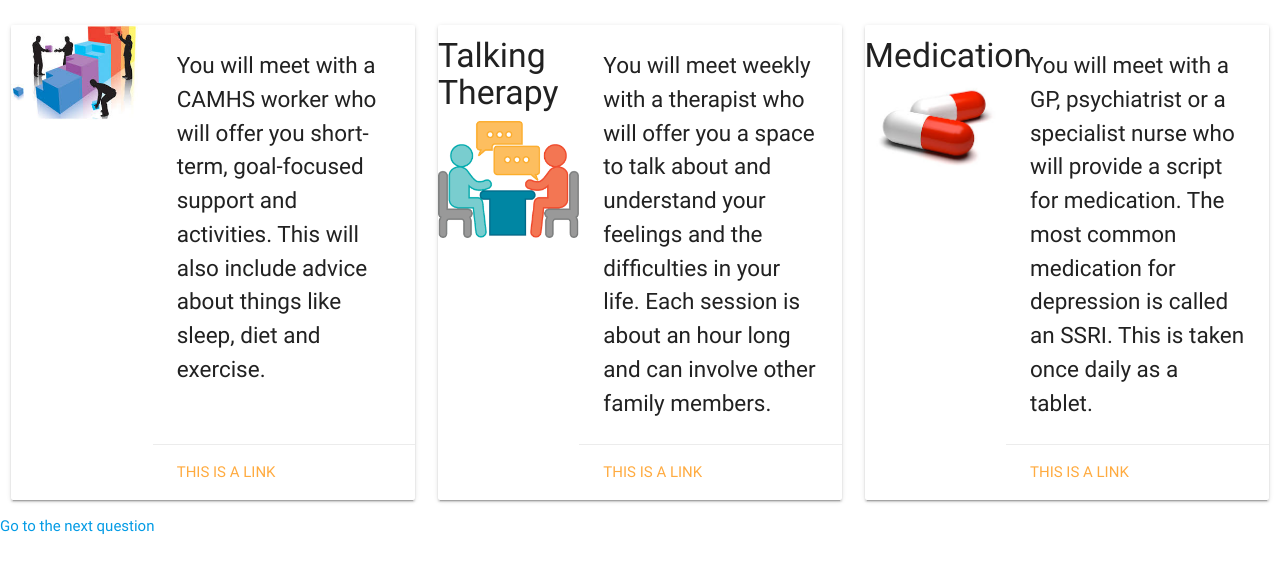
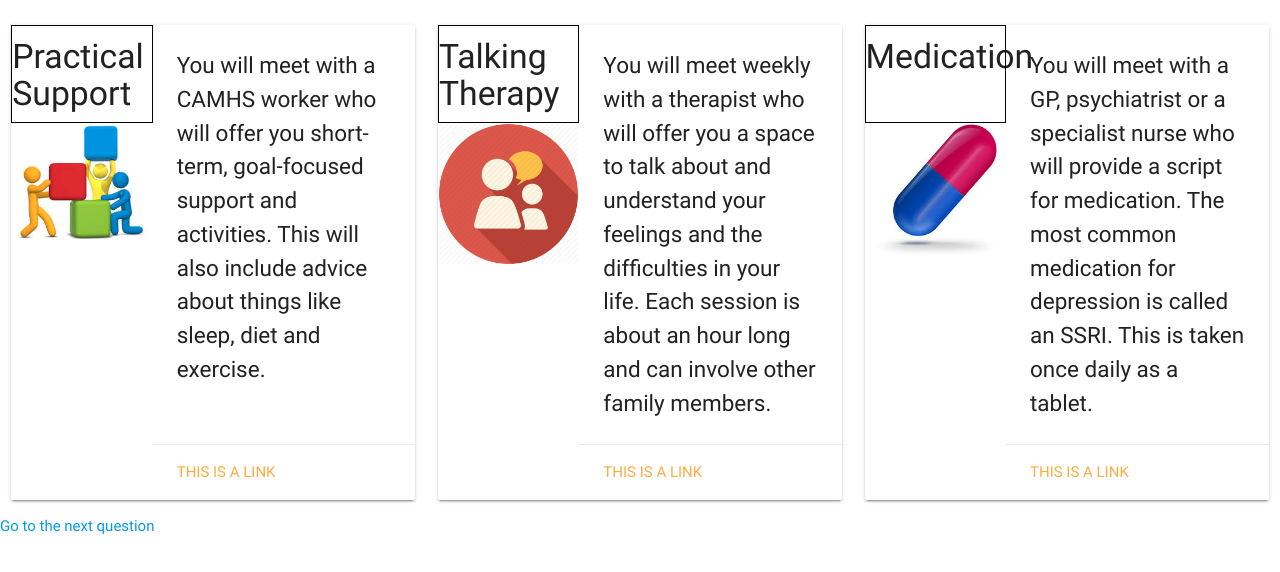
Before and after one commit to CYPIAPT-LNDSE/sdm-app, a plain HTML site: page src/static/3cards_layout.html in a window 1280 px wide. Shown: the part 80-652 px from the top of the page. Drawn offline with nearby package versions, Linux system fonts and the light colour scheme.

Commit message:
change icons

```diff
--- a/src/static/3cards_layout.html
+++ b/src/static/3cards_layout.html
@@ -26,7 +26,7 @@
       <div class="col s12 m4 l4">
         <div class="card horizontal">
           <div class="card-image">
-            <div class="card-title">
+            <div class="card-name">
             <h5>{{treatments.practical_support.name}}</h5>
           </div>
             <img src={{treatments.practical_support.icon}} alt="" />
@@ -45,7 +45,9 @@
       <div class="col s12 m4 l4">
         <div class="card horizontal">
           <div class="card-image">
+            <div class="card-name">
             <h5>{{treatments.talking_therapy.name}}</h5>
+          </div>
             <img src={{treatments.talking_therapy.icon}} alt="" />
           </div>
           <div class="card-stacked">
@@ -62,7 +64,9 @@
       <div class="col s12 m4 l4">
         <div class="card horizontal">
           <div class="card-image">
+            <div class="card-name">
             <h5>{{treatments.medication.name}}</h5>
+          </div>
             <img src={{treatments.medication.icon}} alt="" />
           </div>
           <div class="card-stacked">
--- a/src/static/css/cards.css
+++ b/src/static/css/cards.css
@@ -17,6 +17,9 @@
   display: block;
   max-width: 65% !important;
 }
+.card-name{
+  border:1px solid black;
+}
 img{
   max-width: 100%;
   max-height: 100%;
--- a/src/static/js/cards.js
+++ b/src/static/js/cards.js
@@ -10,15 +10,15 @@ $(document).ready(function(){
         treatments: {
           practical_support:{
             name: "Practical Support",
-            icon: "../static/img/practical_support.jpg"
+            icon: "../static/img/practical_support2.jpg"
           },
           talking_therapy:{
             name: "Talking Therapy",
-            icon:"../static/img/talking_therapy.png"
+            icon:"../static/img/talking_therapy2.png"
           },
           medication:{
             name: "Medication",
-            icon: "../static/img/medication.jpg"
+            icon: "../static/img/medication2.jpg"
           }
         },
         questions:{
@@ -94,4 +94,5 @@ $(document).ready(function(){
     // add result to the page:
     $('.hbs-container').append(html);
     $('.card').matchHeight();
+    $('.card-name').matchHeight();
 });
```
Also changed, not shown: src/static/2cards_layout.html (+6 -0 lines), src/static/2cards_layout_b.html (+6 -0 lines), src/static/img/medication2.jpg (added), src/static/img/practical_support2.jpg (added), src/static/img/talking_therapy2.png (added).
